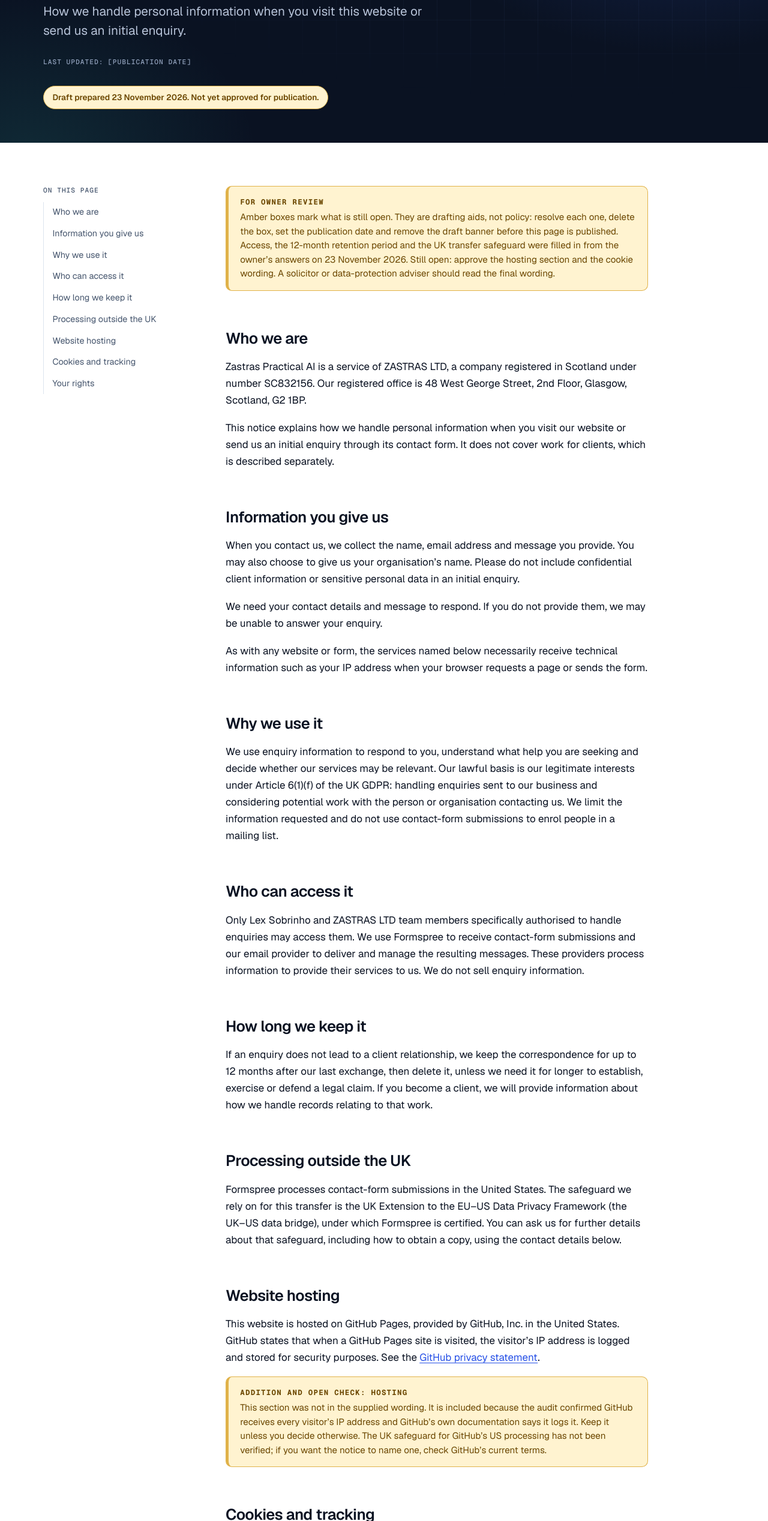
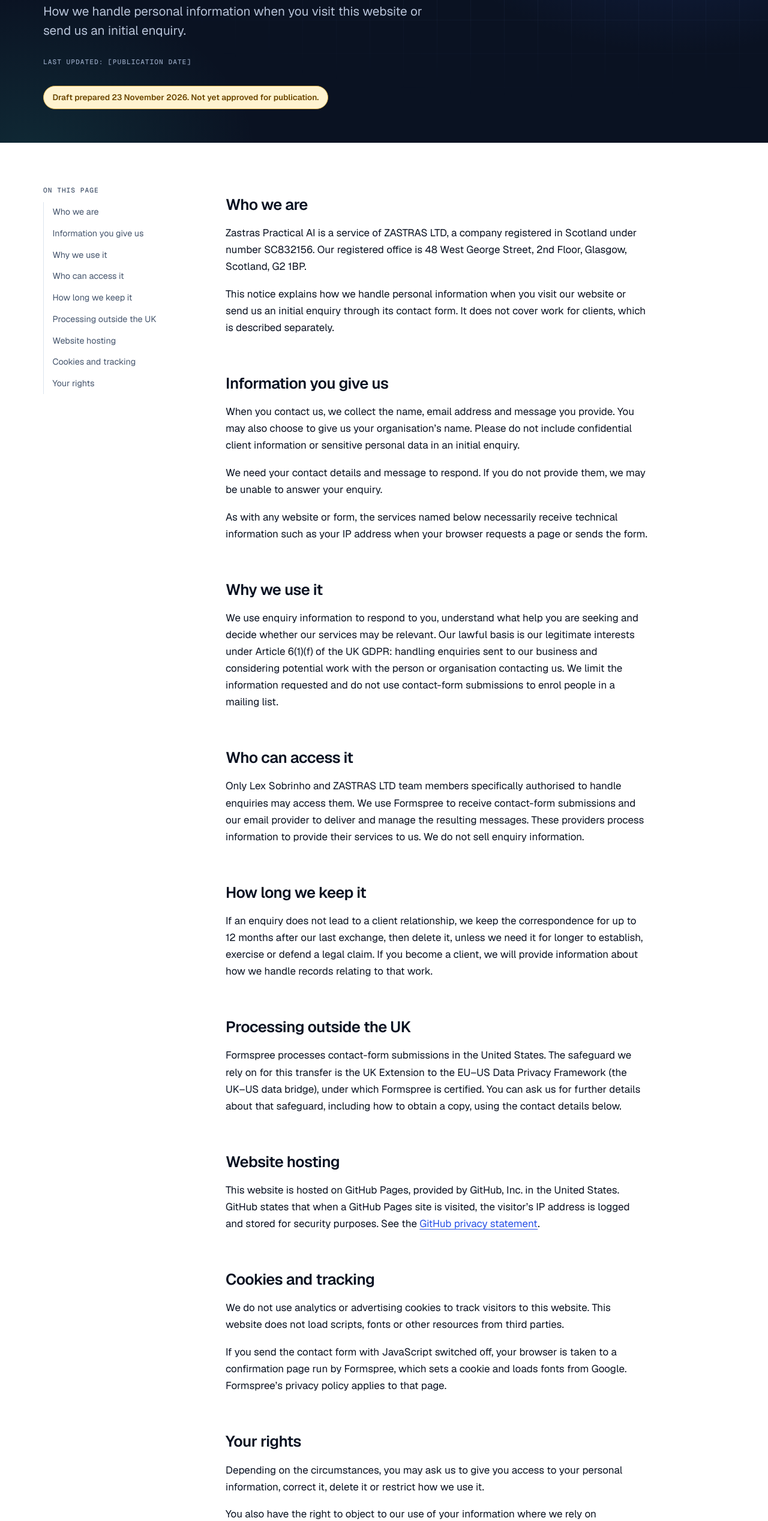
Before and after one commit to zastras/zastras.uk, a plain HTML site: page site/privacy/index.html in a window 1280 px wide. Shown: the part 264-2800 px from the top of the page at 60% size. Drawn offline with Linux system fonts and the light colour scheme.

Commit message:
Privacy notice: remove the review boxes after owner approval
The owner approved the website-hosting section and the cookie wording on
24 November 2026. The three amber review boxes (the introduction, hosting,
and the cookie audit result) are removed from the page; the audit detail
stays in the internal compliance record. The draft banner and the
"[publication date]" placeholder remain until publication, together with
the noindex removal. Also restores a missing blank line before the
retention heading. To-do and review notes updated.

Co-Authored-By: Claude Sonnet 5.5 <noreply@anthropic.com>

```diff
--- a/site/privacy/index.html
+++ b/site/privacy/index.html
@@ -111,11 +111,6 @@
         </nav>
 
         <div class="prose">
-          <div class="owner-decision" role="note">
-            <strong>For owner review</strong>
-            Amber boxes mark what is still open. They are drafting aids, not policy: resolve each one, delete the box, set the publication date and remove the draft banner before this page is published. Access, the 12-month retention period and the UK transfer safeguard were filled in from the owner&rsquo;s answers on 23 November 2026. Still open: approve the hosting section and the cookie wording. A solicitor or data-protection adviser should read the final wording.
-          </div>
-
           <h2 id="who-we-are">Who we are</h2>
           <p>Zastras Practical AI is a service of ZASTRAS LTD, a company registered in Scotland under number SC832156. Our registered office is 48 West George Street, 2nd Floor, Glasgow, Scotland, G2 1BP.</p>
           <p>This notice explains how we handle personal information when you visit our website or send us an initial enquiry through its contact form. It does not cover work for clients, which is described separately.</p>
@@ -130,6 +125,7 @@
 
           <h2 id="who-can-access-it">Who can access it</h2>
           <p>Only Lex Sobrinho and ZASTRAS LTD team members specifically authorised to handle enquiries may access them. We use Formspree to receive contact-form submissions and our email provider to deliver and manage the resulting messages. These providers process information to provide their services to us. We do not sell enquiry information.</p>
+
           <h2 id="how-long-we-keep-it">How long we keep it</h2>
           <p>If an enquiry does not lead to a client relationship, we keep the correspondence for up to 12 months after our last exchange, then delete it, unless we need it for longer to establish, exercise or defend a legal claim. If you become a client, we will provide information about how we handle records relating to that work.</p>
 
@@ -138,18 +134,10 @@
 
           <h2 id="website-hosting">Website hosting</h2>
           <p>This website is hosted on GitHub Pages, provided by GitHub, Inc. in the United States. GitHub states that when a GitHub Pages site is visited, the visitor&rsquo;s IP address is logged and stored for security purposes. See the <a href="https://docs.github.com/en/site-policy/privacy-policies/github-general-privacy-statement">GitHub privacy statement</a>.</p>
-          <div class="owner-decision" role="note">
-            <strong>Addition and open check: hosting</strong>
-            <span>This section was not in the supplied wording. It is included because the audit confirmed GitHub receives every visitor&rsquo;s IP address and GitHub&rsquo;s own documentation says it logs it. Keep it unless you decide otherwise. The UK safeguard for GitHub&rsquo;s US processing has not been verified; if you want the notice to name one, check GitHub&rsquo;s current terms.</span>
-          </div>
 
           <h2 id="cookies">Cookies and tracking</h2>
           <p>We do not use analytics or advertising cookies to track visitors to this website. This website does not load scripts, fonts or other resources from third parties.</p>
           <p>If you send the contact form with JavaScript switched off, your browser is taken to a confirmation page run by Formspree, which sets a cookie and loads fonts from Google. Formspree&rsquo;s privacy policy applies to that page.</p>
-          <div class="owner-decision" role="note">
-            <strong>Audit result (live preview, 23 November 2026)</strong>
-            <span>Home and privacy pages: no cookies, no local or session storage, no service workers, and every request goes to this site (fonts are self-hosted). Form with JavaScript: one request to formspree.io, whose response carries a cookie header named <code>fs_ab1</code>; Chrome did not store it because it is a cross-site response. Form without JavaScript: the visitor lands on formspree.io/thanks, which sets <code>fs_ab1</code> and loads Inter and Source Code Pro from Google Fonts, so Google receives the visitor&rsquo;s IP address. Formspree does not document what <code>fs_ab1</code> is for (the value is &ldquo;control&rdquo;, which suggests an A/B test), so no purpose is stated above. No anti-spam challenge appeared, because reCAPTCHA is switched off. No cookie banner is needed for this build: nothing this site runs sets cookies or storage; the hand-off page belongs to Formspree. If reCAPTCHA is switched back on, repeat the audit and add the provider and purpose here. To keep no-JavaScript visitors on this site, add a thank-you page and a <code>_next</code> redirect once the domain is live.</span>
-          </div>
 
           <h2 id="your-rights">Your rights</h2>
           <p>Depending on the circumstances, you may ask us to give you access to your personal information, correct it, delete it or restrict how we use it.</p>
```
Also changed, not shown: 2 other files.
